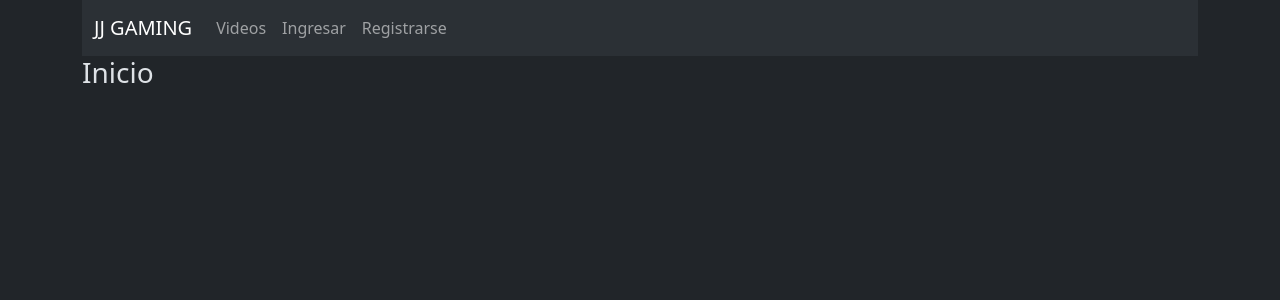
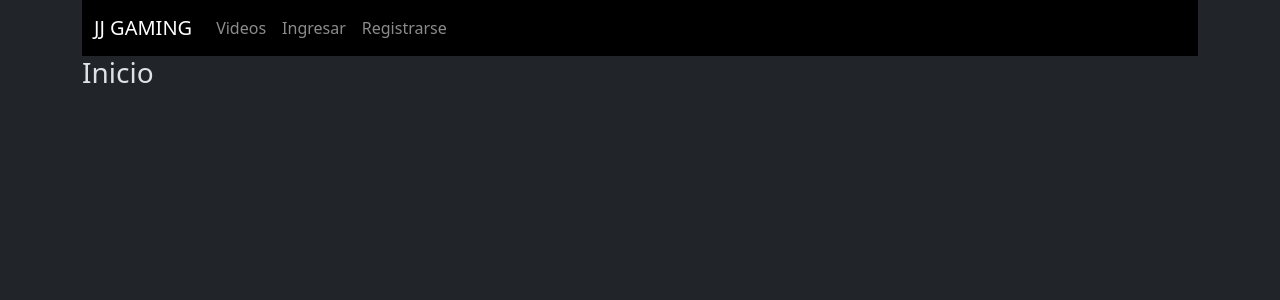
Before and after one commit to 14jmgc03/OTT, a Django app: page / in a window 1280 px wide. Shown: the top 300 px of the page. Run offline with Django 4.2, Linux system fonts and the light colour scheme.

Commit message:
feat: se cambio el color de la navegacion

```diff
--- a/login/core/templates/core/base.html
+++ b/login/core/templates/core/base.html
@@ -9,7 +9,7 @@
 </head>
 <body data-bs-theme="dark">
     <div class="container">
-        <nav class="navbar navbar-expand-lg bg-body-tertiary" data-bs-theme="dark">
+        <nav class="navbar navbar-expand-lg bg-black" data-bs-theme="dark">
             <div class="container-fluid">
               <a class="navbar-brand" href="#">JJ GAMING</a>
               <button class="navbar-toggler" type="button" data-bs-toggle="collapse" data-bs-target="#navbarNav" aria-controls="navbarNav" aria-expanded="false" aria-label="Toggle navigation">
```
